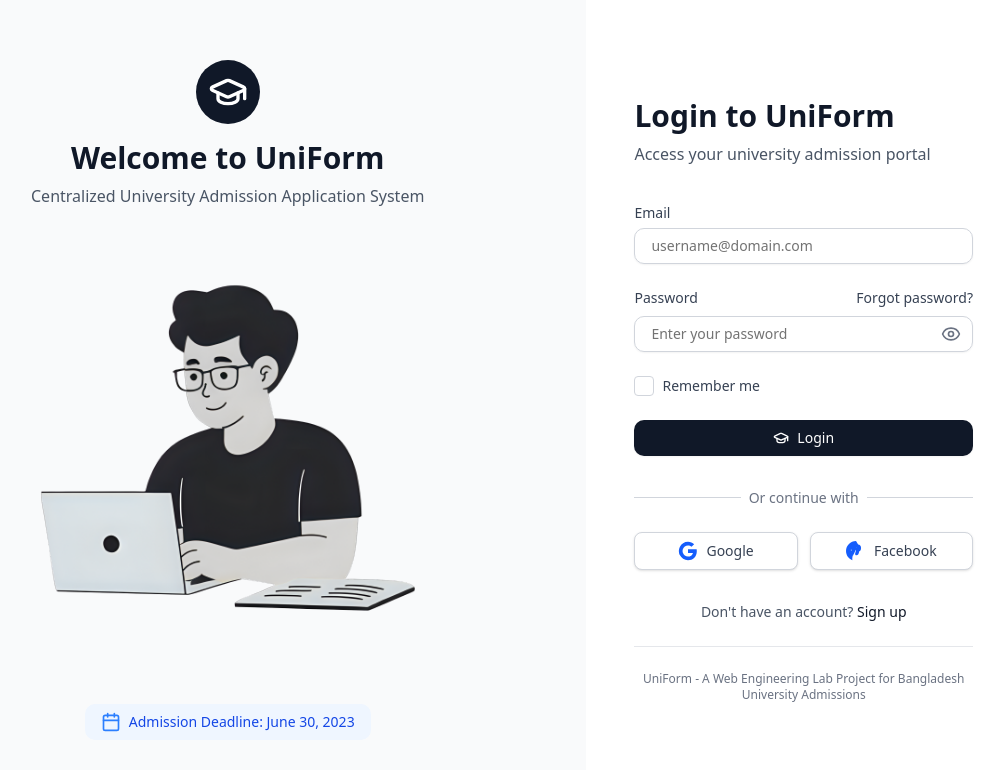
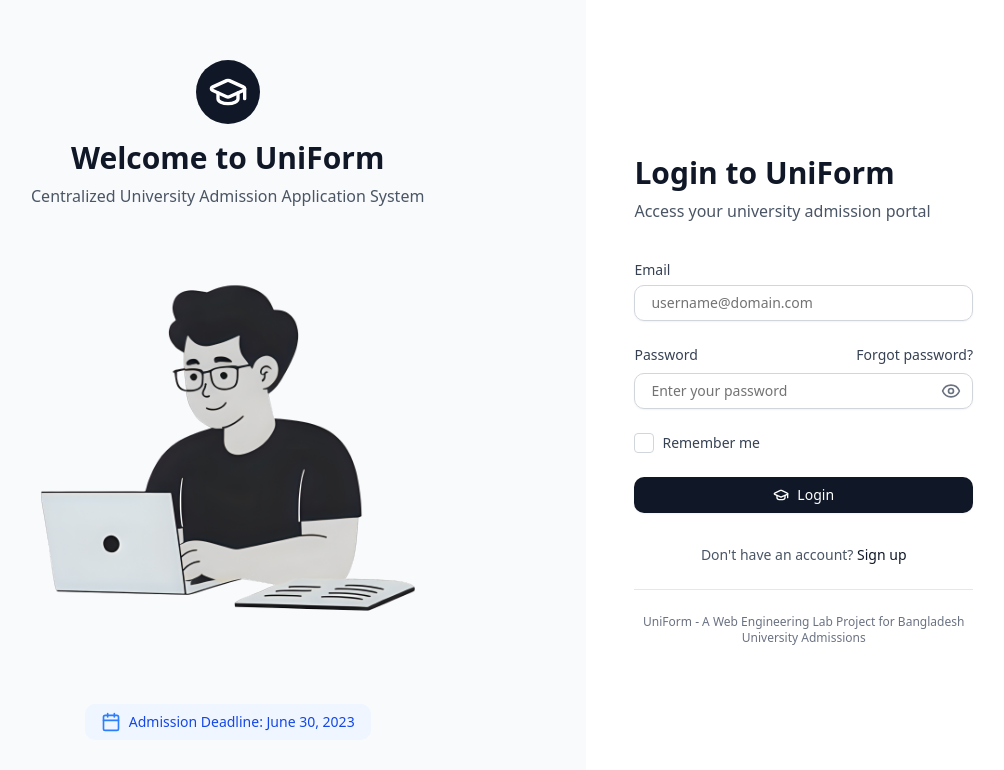
Before and after one commit to taqiismail10/Uniform, a React (Vite) app in the folder uniform-frontend/: page /studentLogin in a window 1280 px wide. Shown: the top 770 px of the page, without its empty margins (195-1199 px from the left). Built offline with nearby package versions, Linux system fonts and the light colour scheme.

Commit message:
refactor: Remove social login buttons from student login component

```diff
--- a/uniform-frontend/src/routes/_auth/studentLogin.tsx
+++ b/uniform-frontend/src/routes/_auth/studentLogin.tsx
@@ -247,47 +247,6 @@ function RouteComponent() {
               </Button>
             </form>
 
-            <div className="mt-8">
-              <div className="relative">
-                <div className="absolute inset-0 flex items-center">
-                  <div className="w-full border-t border-gray-300"></div>
-                </div>
-                <div className="relative flex justify-center text-sm">
-                  <span className="px-2 bg-white text-gray-500">Or continue with</span>
-                </div>
-              </div>
-
-              <div className="mt-6 grid grid-cols-2 gap-3">
-                <button
-                  type="button"
-                  className="w-full inline-flex justify-center py-2 px-4 border border-gray-300 rounded-md shadow-sm bg-white text-sm font-medium text-gray-700 hover:bg-gray-50 focus:outline-none focus:ring-2 focus:ring-offset-2 focus:ring-gray-900"
-                  disabled={isLoading}
-                >
-                  <div className="h-5 w-5 text-blue-600 mr-2">
-                    <svg xmlns="http://www.w3.org/2000/svg" viewBox="0 0 24 24" fill="currentColor">
-                      <path d="M22.56 12.25c0-.78-.07-1.53-.2-2.25H12v4.26h5.92c-.26 1.37-1.04 2.53-2.21 3.31v2.77h3.57c2.08-1.92 3.28-4.74 3.28-8.09z" />
-                      <path d="M12 23c2.97 0 5.46-.98 7.28-2.66l-3.57-2.77c-.98.66-2.23 1.06-3.71 1.06-2.86 0-5.29-1.93-6.16-4.53H2.18v2.84C3.99 20.53 7.7 23 12 23z" />
-                      <path d="M5.84 14.09c-.22-.66-.35-1.36-.35-2.09s.13-1.43.35-2.09V7.07H2.18C1.43 8.55 1 10.22 1 12s.43 3.45 1.18 4.93l2.85-2.22.81-.62z" />
-                      <path d="M12 5.38c1.62 0 3.06.56 4.21 1.64l3.15-3.15C17.45 2.09 14.97 1 12 1 7.7 1 3.99 3.47 2.18 7.07l3.66 2.84c.87-2.6 3.3-4.53 6.16-4.53z" />
-                    </svg>
-                  </div>
-                  Google
-                </button>
-                <button
-                  type="button"
-                  className="w-full inline-flex justify-center py-2 px-4 border border-gray-300 rounded-md shadow-sm bg-white text-sm font-medium text-gray-700 hover:bg-gray-50 focus:outline-none focus:ring-2 focus:ring-offset-2 focus:ring-gray-900"
-                  disabled={isLoading}
-                >
-                  <div className="h-5 w-5 text-blue-600 mr-2">
-                    <svg xmlns="http://www.w3.org/2000/svg" viewBox="0 0 24 24" fill="currentColor">
-                      <path d="M12.017 0C5.396 0 .029 5.367.029 11.987c0 5.079 3.158 9.417 7.618 11.024-.105-.949-.199-2.403.041-3.439.219-.937 1.219-5.175 1.219-5.175s-.311-.623-.311-1.543c0-1.446.839-2.526 1.885-2.526.888 0 1.318.666 1.318 1.466 0 .893-.568 2.229-.861 3.467-.245 1.04.52 1.888 1.546 1.888 1.856 0 3.283-1.958 3.283-4.789 0-2.503-1.799-4.253-4.37-4.253-2.977 0-4.727 2.234-4.727 4.546 0 .9.347 1.863.781 2.387.085.104.098.195.072.301-.079.329-.254 1.037-.289 1.183-.047.183-.173.263-.317.263-.259 0-.469-.241-.469-.541v-3.22c0-.939-.335-1.424-.335-1.424s-.134-.269-.362-.407C7.284 5.811 6.082 6.1 6.082 8.527c0 1.724.535 2.895.535 2.895s-1.823 3.884-2.133 4.631c-.349.832-.052 1.65.028 1.85.08.2.866.524 1.202.664.349.145.866.1 1.229-.084.866-.435 1.449-1.094 1.449-1.094s1.846-3.058 2.919-6.388c.646-1.776.9-3.196.9-3.196s.367.739.367 1.824c0 1.324-.485 3.01-.485 3.01s.834.259 1.833.259c2.337 0 4.145-1.314 4.145-4.585 0-2.494-1.452-4.254-3.512-4.254z" />
-                    </svg>
-                  </div>
-                  Facebook
-                </button>
-              </div>
-            </div>
-
             <p className="mt-8 text-center text-sm text-gray-600">
               Don't have an account?{' '}
               <Link to="/registration" className="font-medium text-gray-900 hover:text-gray-700 transition">
```
